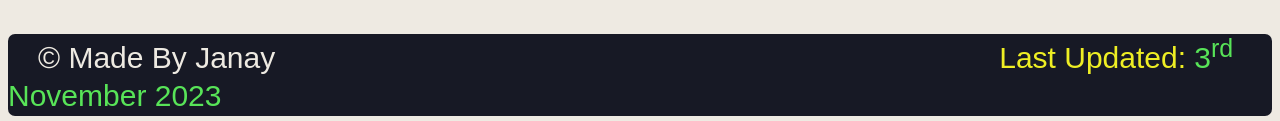
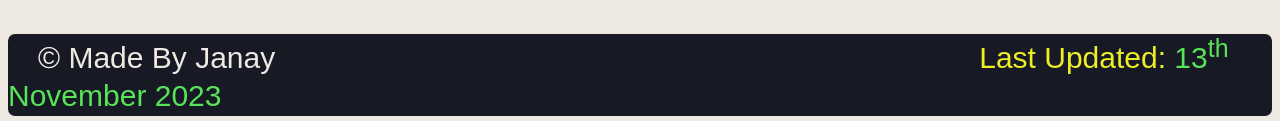
Before and after one commit to YoursTruly1290/WP3---Janay, a plain HTML site: page index.html in a window 1280 px wide. Shown: the part 1549-1670 px from the top of the page. Drawn offline with Linux system fonts and the light colour scheme.

Commit message:
asfsdfds

```diff
--- a/index.html
+++ b/index.html
@@ -1,3 +1,9 @@
+<!-- Name: Janay Patel
+    Course: Web Development 20S
+    Teacher: Ms. Hoitink
+    School: Pembina Trails Collegiate
+    Date Last Modified: 13 November 2023
+-->
 <!DOCTYPE html>
 <html lang="en">
 <head>
@@ -25,14 +31,17 @@
     </table>
   </header>
 
+  <!-- The main content of the webpage -->
   <main>
     <table style="margin-top:5px; margin-bottom: 5px; border-radius: 5px; background-image: url('Images/output-onlinepngtools.png'); background-repeat: no-repeat;">
       <tr>
         <td>
+          <!-- The answers to the questions -->
           <h2>Where was the Treaty 1 negotiated?</h2>
           <p>Treaty 1, also known as the <span style="color: #184CB9;">"Stone Fort Treaty,"</span> is like a special agreement between some Indigenous people and the government of Canada. They made this agreement a long time ago on August 3rd, 1871. The place where they talked and made this agreement is called Lower Fort Garry. It's like an old building near a river in a town called Selkirk north of Winnipeg.</p>
         </td>
         <td>
+          <!-- The picture of lower fort garry -->
           <figure><img src="Images/2f6a33b33b2ffcac5cd2f99012c90bbb.jpg" alt="This is a picture of Lower Fort Garry where the treaty 1 was negotiated and signed. It is a drone shot that shows the entire propert from a bird's point of view." width="650" height="400" /></figure>
           <figcaption><a class="link" style="padding-left: 355px;" href="https://www.pinterest.ca/pin/365847169714610668/" target="_blank">Link to the picture of Lower Fort Garry</a></figcaption>
         </td>
@@ -46,6 +55,7 @@
       </tr>
     </table>
 
+    <!-- This is the map of the treaties -->
     <h2>Here is a map of Treaty 1 related to the other treaties in Canada:</h2>
     <img style="margin-left: 75px;" width="1300" height="700" src="Images/the-numbered-treaties-in-can-1-5606009-1632961620554.jpg" alt="A map of all the treaties in Canada listed from 1 through 11 with white borders separating all of the treaties while the treaties area is coloured black, and the rest of the map is left grey. There is a title ‘Numbered Treaties in Canada’ in a sans-serif font in black colour. The USA and Alaska is not shown in this map. And where the oceans and the USA land is supposed to be is all white blank background. Each of the treaties number is listed in bold white font and the year the treaty was negotiated is just under it in normal font. Treaties 1,2 and 3’s area was not big enough so there is a ‘chat box’ in black with white font listed under the treaties." />
     <figcaption><a class="link" style="padding-left: 915px;" href="https://winnipeg.ctvnews.ca/the-numbered-treaties-in-canada-and-where-they-are-located-1.5606007" target="_blank">Link to the picture of the map of the numebred treaties</a></figcaption>
@@ -55,10 +65,9 @@
 </body>
 
 
-
+<!-- This is the footer of the webpage -->
 <footer>
   <p class="footerText">&copy; Made By Janay</p>
-
-  <p style="padding-left:720px;" class="footerText"><span style="color: #EEEE24;">Last Updated:</span> <span style="color: #58E458;">3<sup>rd</sup> November 2023</span></p>
+  <p style="padding-left:700px;" class="footerText"><span style="color: #EEEE24;">Last Updated:</span> <span style="color: #58E458;">13<sup>th</sup> November 2023</span></p>
 </footer>
 </html>
```
Also changed, not shown: community.html (+5 -3 lines), moreInfo.html (+5 -2 lines), treatyTerms.html (+5 -2 lines).
